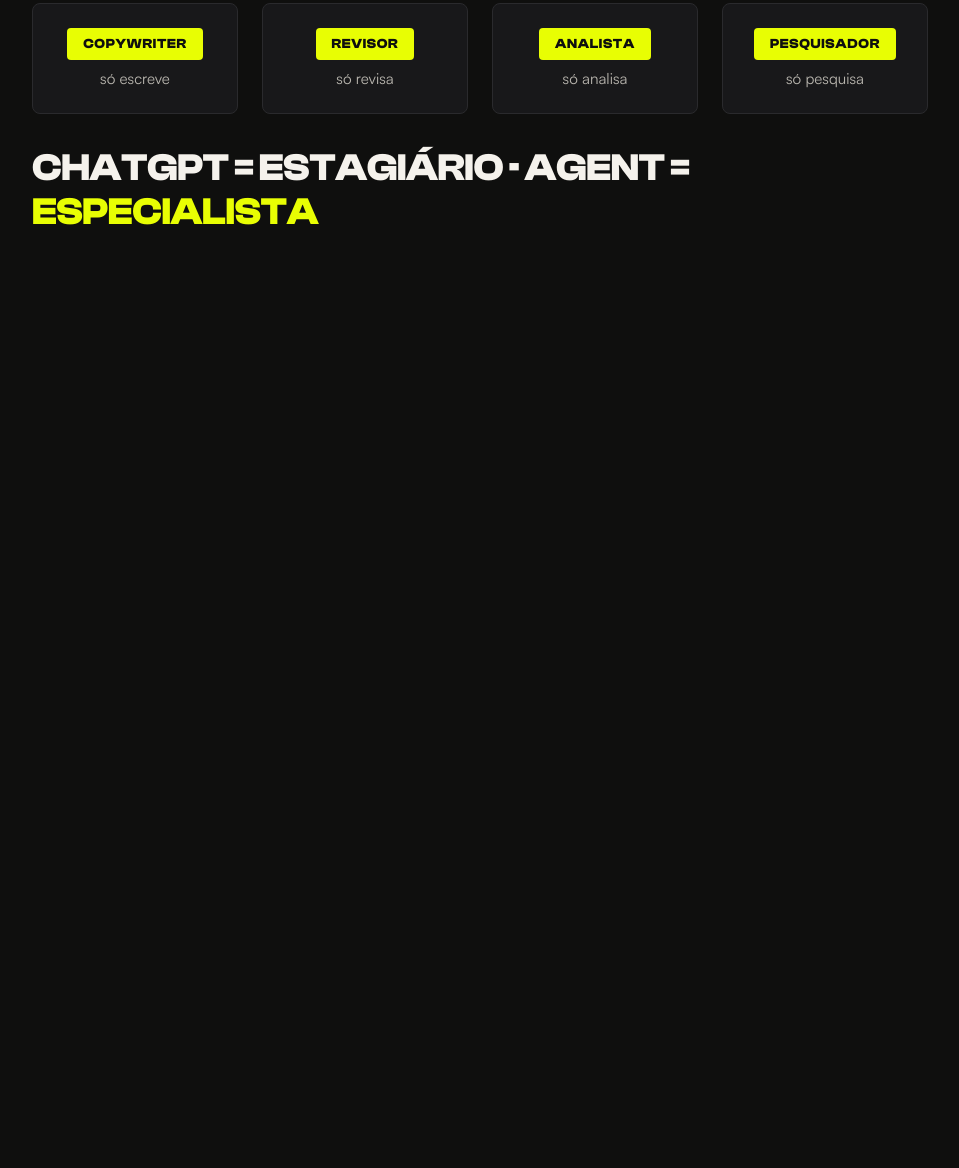
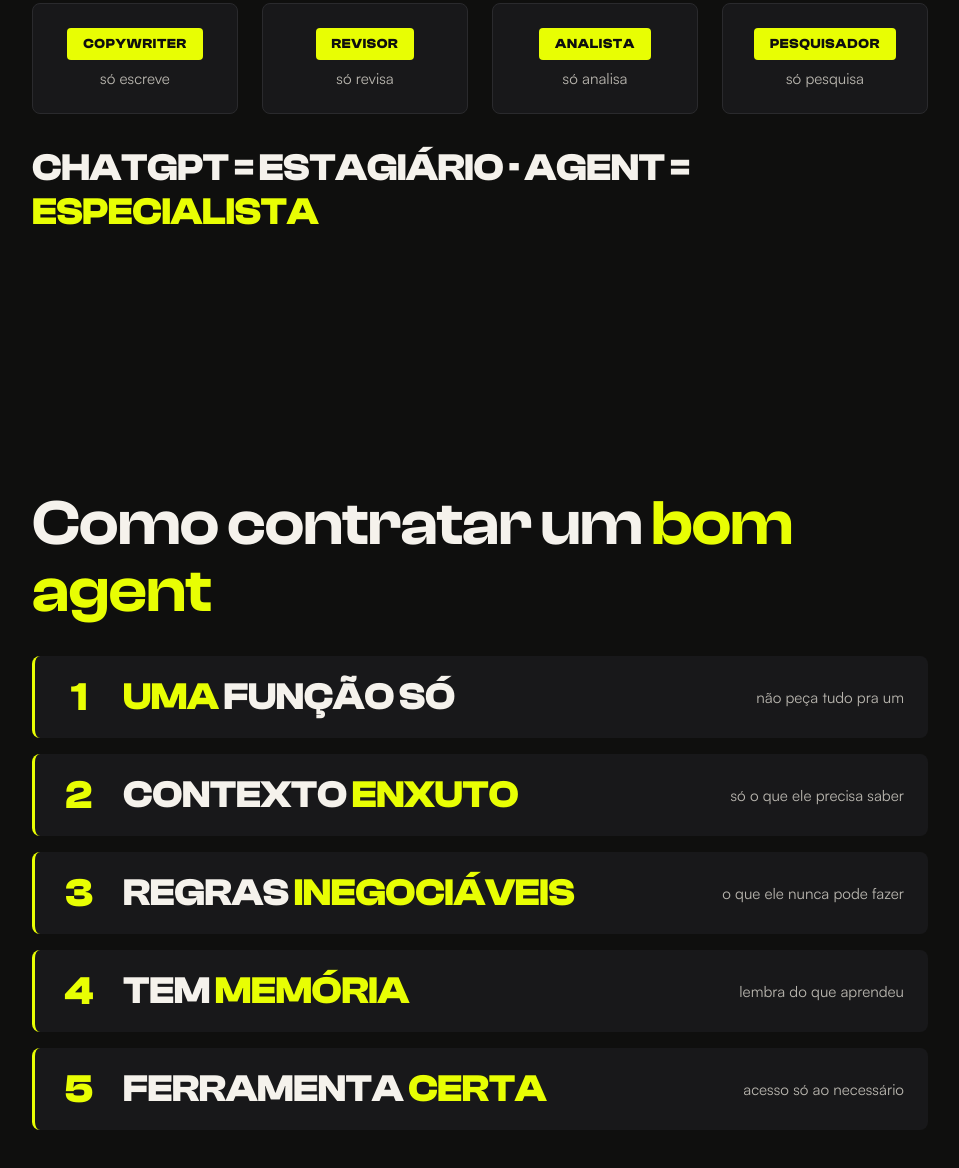
Before and after one commit to mttguerra/palestra-claude, a website built with Vite: page index.html in a window 1280 px wide. Shown: the part 4824-5992 px from the top of the page, without its empty margins (160-1119 px from the left). Before the commit the page ends 5186 px from the top, so only its background shows below. Built offline with nearby package versions, Linux system fonts and the light colour scheme; what reveal.js would draw is missing.

Commit message:
feat(b08): boas práticas em lista numerada com entradas escalonadas

```diff
--- /dev/null
+++ b/src/blocks/b08-praticas.html
@@ -0,0 +1,12 @@
+<section data-block="b08" class="block block--b08">
+  <div class="b08-stage">
+    <h2 class="t-title">Como contratar um <span class="accent">bom agent</span></h2>
+    <ol class="b08-list">
+      <li class="fragment"><span class="b08-num">1</span><span class="t-microcopy"><span class="accent">uma</span> função só</span><span class="b08-hint">não peça tudo pra um</span></li>
+      <li class="fragment"><span class="b08-num">2</span><span class="t-microcopy">contexto <span class="accent">enxuto</span></span><span class="b08-hint">só o que ele precisa saber</span></li>
+      <li class="fragment"><span class="b08-num">3</span><span class="t-microcopy">regras <span class="accent">inegociáveis</span></span><span class="b08-hint">o que ele nunca pode fazer</span></li>
+      <li class="fragment"><span class="b08-num">4</span><span class="t-microcopy">tem <span class="accent">memória</span></span><span class="b08-hint">lembra do que aprendeu</span></li>
+      <li class="fragment"><span class="b08-num">5</span><span class="t-microcopy">ferramenta <span class="accent">certa</span></span><span class="b08-hint">acesso só ao necessário</span></li>
+    </ol>
+  </div>
+</section>
--- /dev/null
+++ b/src/blocks/b08-praticas.js
@@ -0,0 +1,25 @@
+import gsap from 'gsap';
+import { registerBlock } from '../animations/timelines.js';
+import { EASE, DURATION, enterFrom } from '../animations/helpers.js';
+
+registerBlock('b08', {
+  onFragmentShown({ fragment }) {
+    const num = fragment.querySelector('.b08-num');
+    if (num) {
+      const tl = gsap.timeline();
+      tl.fromTo(
+        fragment,
+        { opacity: 0, x: -40 },
+        { opacity: 1, x: 0, duration: DURATION.base, ease: EASE.explosive }
+      );
+      tl.fromTo(
+        num,
+        { scale: 0 },
+        { scale: 1, duration: DURATION.base, ease: EASE.bounceIn },
+        '-=0.3'
+      );
+    } else {
+      enterFrom(fragment);
+    }
+  },
+});
--- a/src/main.js
+++ b/src/main.js
@@ -19,6 +19,7 @@ import './blocks/b04-terminal.js';
 import './blocks/b05-biblioteca.js';
 import './blocks/b06-notion.js';
 import './blocks/b07-agent.js';
+import './blocks/b08-praticas.js';
 
 import Reveal from 'reveal.js';
 import { revealConfig } from './reveal-config.js';
--- a/src/styles/components.css
+++ b/src/styles/components.css
@@ -169,3 +169,34 @@
   font-size: 0.95rem;
   color: var(--text-2);
 }
+
+/* B8 — boas práticas */
+.b08-stage { display: flex; flex-direction: column; gap: 2rem; width: 100%; max-width: 900px; margin: 0 auto; }
+
+.b08-list { display: flex; flex-direction: column; gap: 1rem; }
+
+.b08-list li {
+  display: grid;
+  grid-template-columns: auto 1fr auto;
+  align-items: center;
+  gap: 1.5rem;
+  padding: 1rem 1.5rem;
+  background: var(--bg-2);
+  border-radius: 8px;
+  border-left: 3px solid var(--accent);
+}
+
+.b08-num {
+  font-family: var(--font-display);
+  font-weight: 700;
+  font-size: 2.5rem;
+  color: var(--accent);
+  width: 2.5rem;
+  text-align: center;
+}
+
+.b08-hint {
+  color: var(--text-2);
+  font-size: 0.95rem;
+  text-align: right;
+}
```
